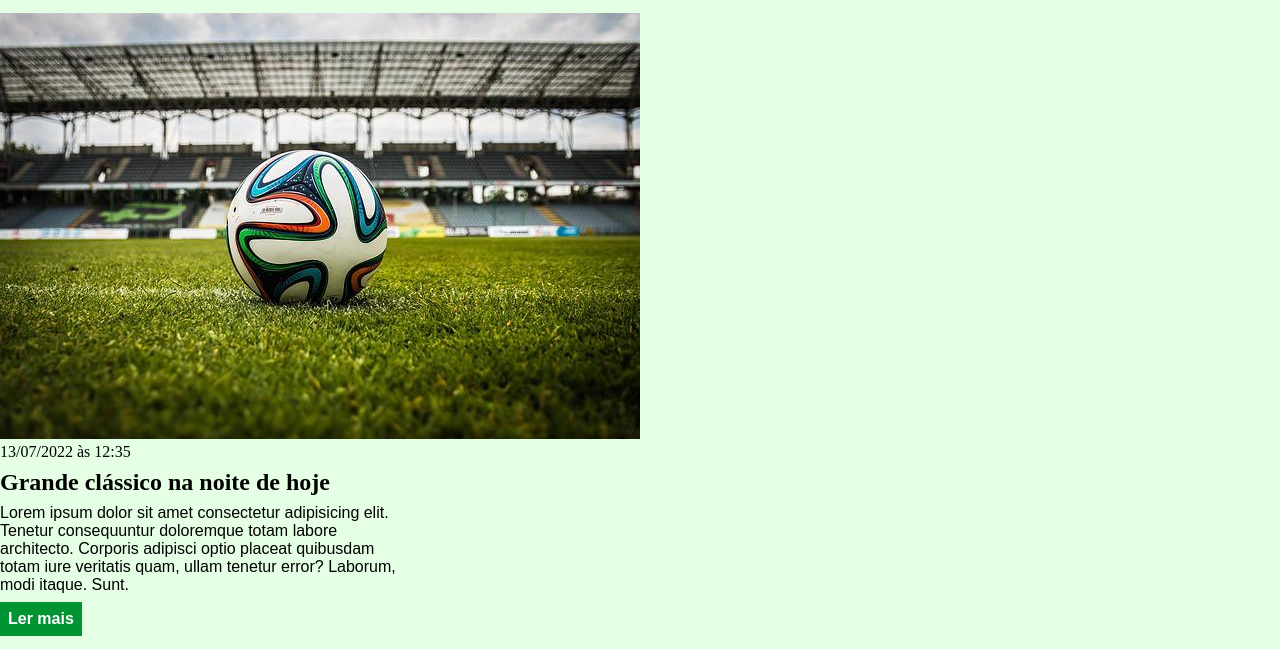
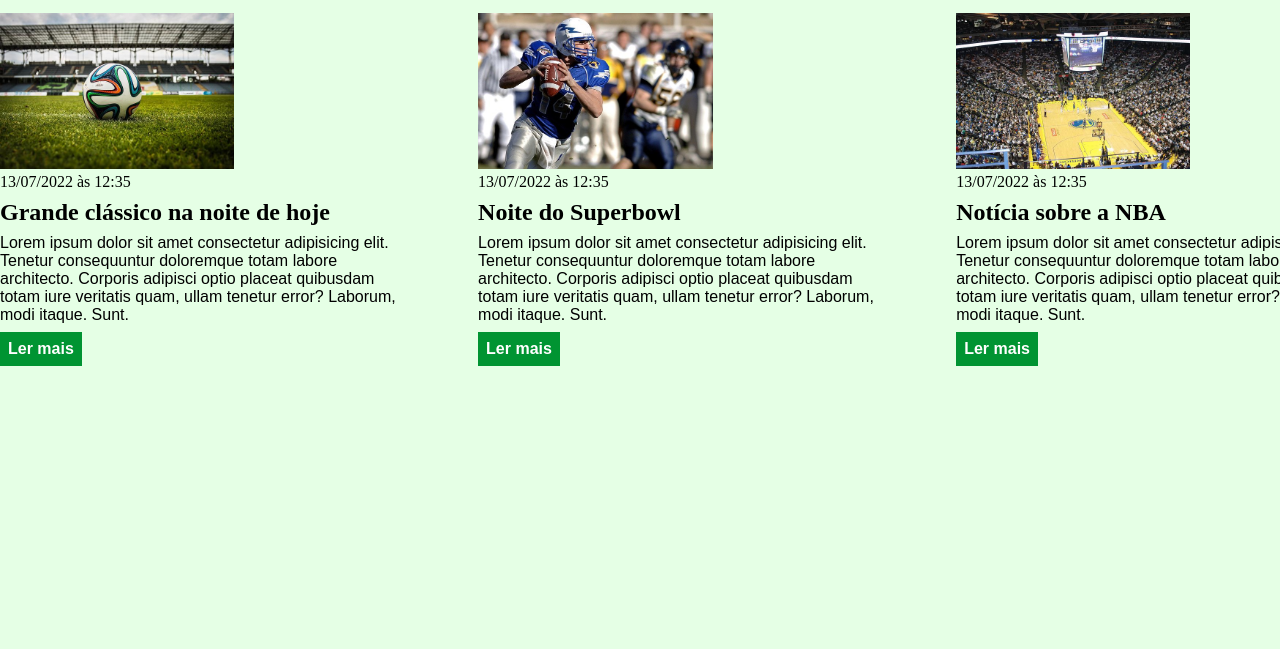
Before and after one commit to Leandrohsu/exercicio-html-css, a plain HTML site: page index.html in a window 1280 px wide. Shown: the part 125-774 px from the top of the page. Drawn offline with Linux system fonts and the light colour scheme.

Commit message:
Atualizacao do css

```diff
--- a/main.css
+++ b/main.css
@@ -32,7 +32,7 @@ header li a {
     margin: 0 auto;
 }
 
-.article {
+.articles {
     display: flex;
     flex-wrap: wrap;
     justify-content: space-between;
@@ -40,7 +40,7 @@ header li a {
 
 .articles article img {
     /* height: 180px; */
-    height: 100%;
+    height: 25%;
 }
 
 .articles article {
```
